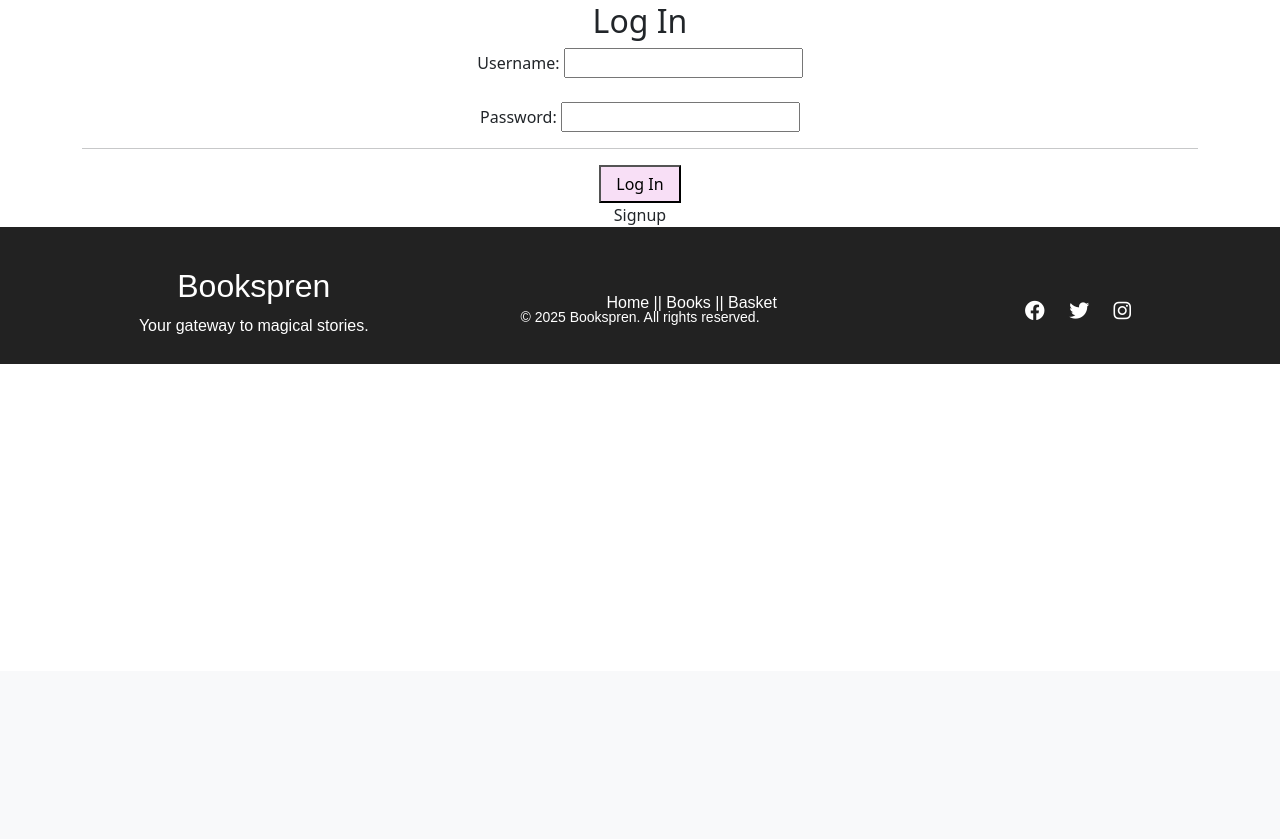
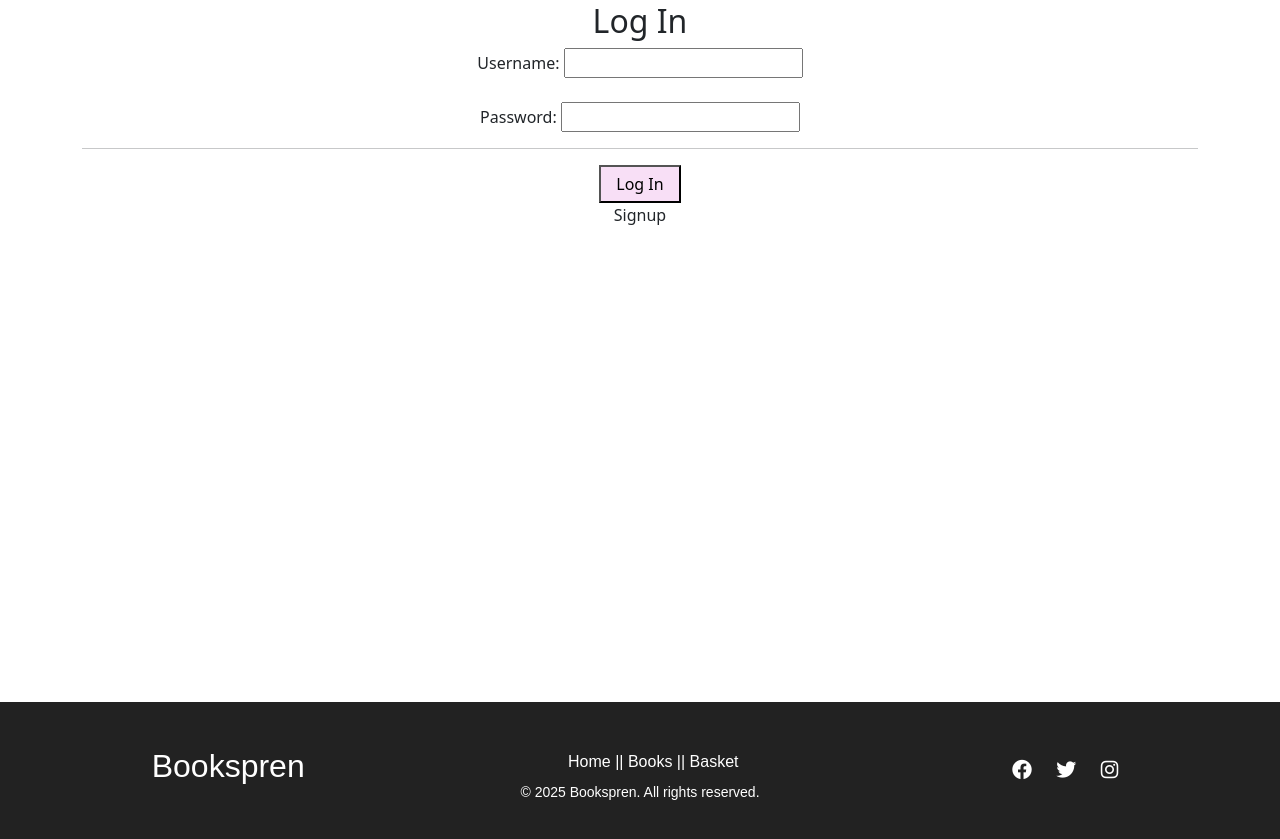
Before and after one commit to StressSpren/Book_Shop, a Django app: page /accounts/login/?next=/book/1/ in a window 1280 px wide. Shown: the part 129-968 px from the top of the page. Before the commit the page ends 493 px from the top, so only its background shows below. Run offline with Django 5.2, Linux system fonts and the light colour scheme; some web fonts are replaced.

Commit message:
Footer implementation

```diff
--- a/static/css/style.css
+++ b/static/css/style.css
@@ -287,3 +287,8 @@
     margin-top: 10px;
     font-size: 14px;
 }
+
+
+main{
+    min-height: 700px;
+}
--- a/templates/footer.html
+++ b/templates/footer.html
@@ -4,7 +4,6 @@
     <div class="footer-container">
         <div class="footer-logo">
             <h2>Bookspren</h2>
-            <p>Your gateway to magical stories.</p>
         </div>
 
         <div class="footer-links">
```
Also changed, not shown: db.sqlite3.
